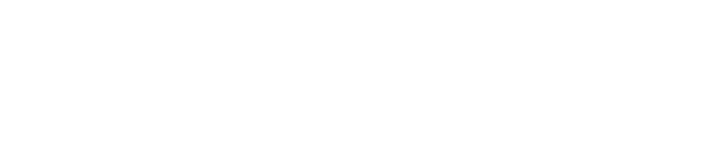
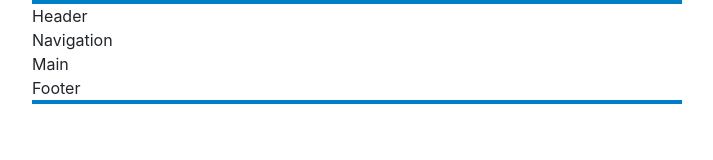
Before and after one commit to 3lXample/example-angularjs-controller, a website: page src/index.html in a window 1280 px wide. Shown: the whole page, without its empty margins (283-996 px from the left). Drawn offline with nearby package versions, Linux system fonts and the light colour scheme.

Commit message:
Add layout template

```diff
--- a/src/_app/style.css
+++ b/src/_app/style.css
@@ -5,3 +5,9 @@
  * Copyright (c) 2017 3lXample (https://github.com/3lXample)
  * Licensed under the MIT license
  */
+body {
+  width         : 650px;
+  margin        : 0 auto;
+  border-top    : 4px solid #007fc7;
+  border-bottom : 4px solid #007fc7;
+}
--- a/src/index.html
+++ b/src/index.html
@@ -34,6 +34,10 @@
   <script src="_app/filter.js"></script>
 </head>
 <body>
+  <header>Header</header>
+  <nav>Navigation</nav>
+  <main>Main</main>
+  <footer>Footer</footer>
   <!-- jQuery first, then Popper.js, then Bootstrap JS -->
   <script src="_vendor/jquery.slim.min.js"></script>
   <script src="_vendor/popper.min.js"></script>
```
